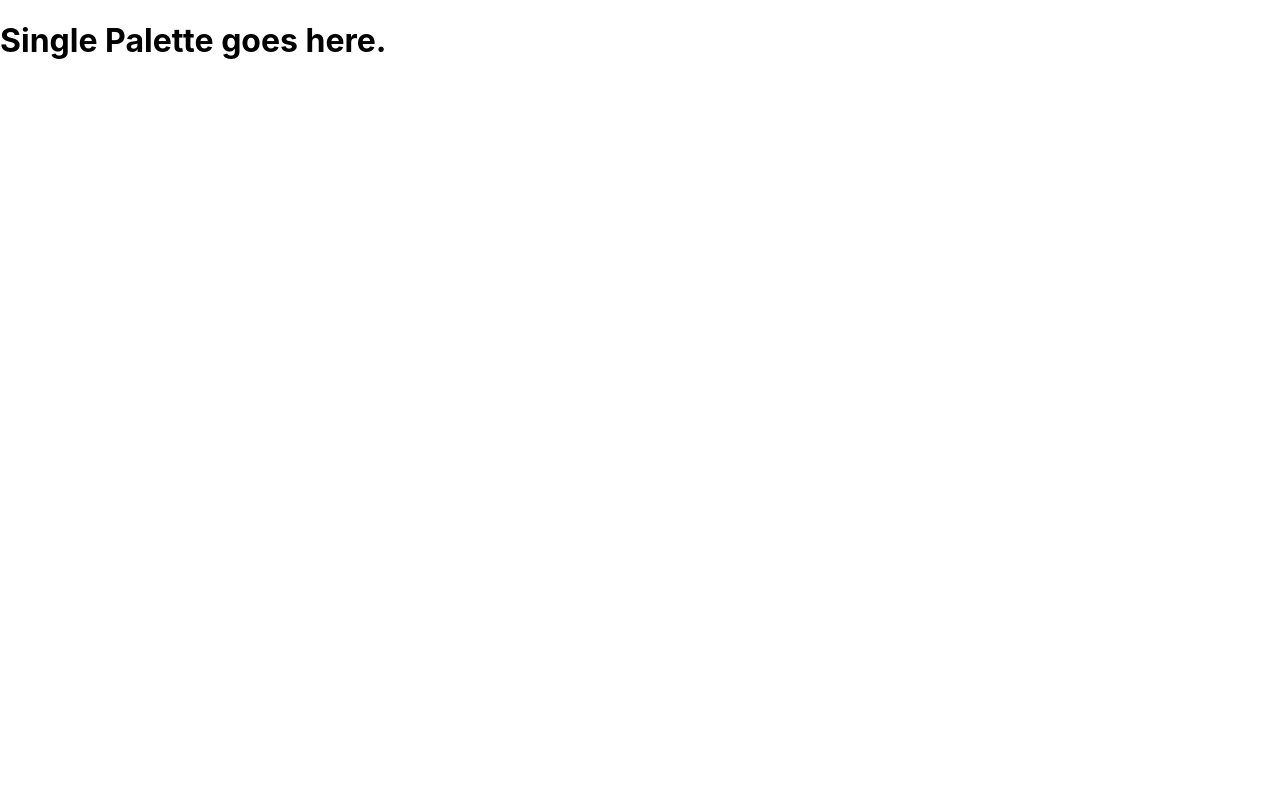
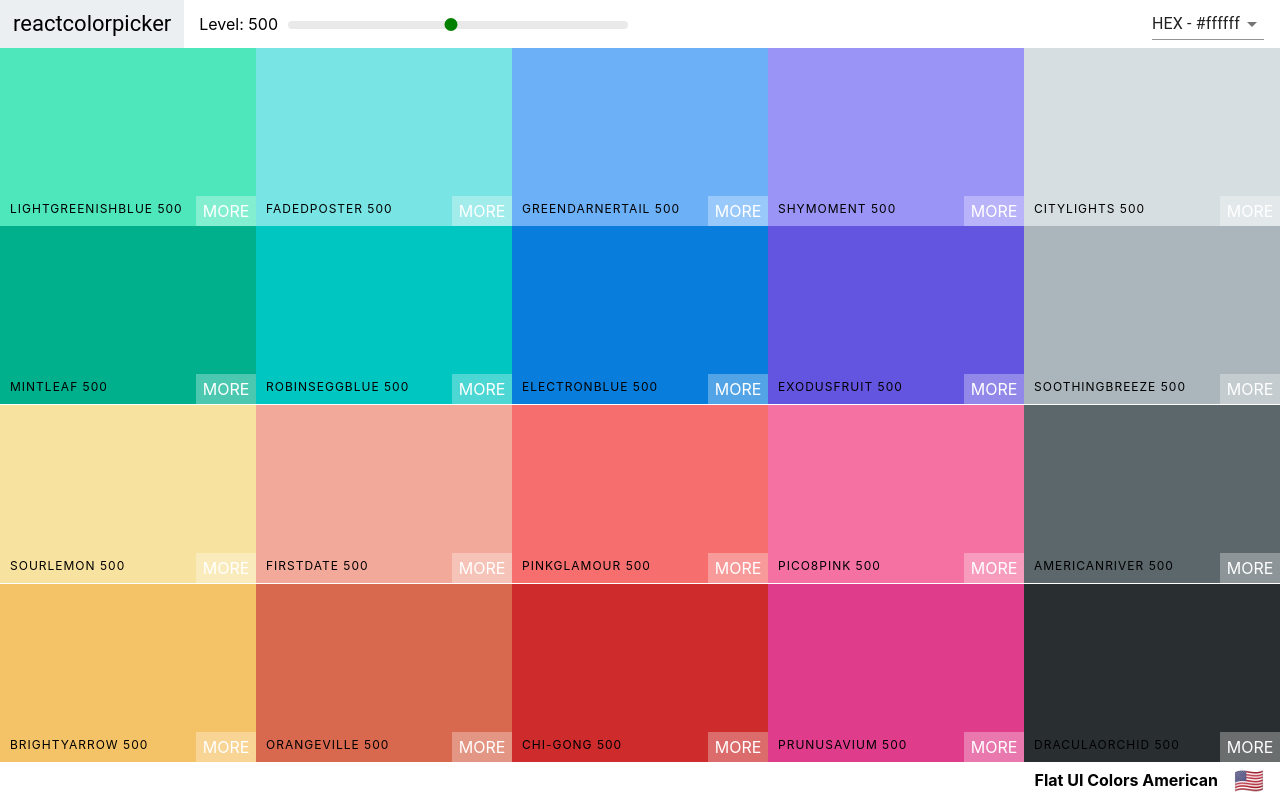
Before and after one commit to adarshnanwani/colors-app, a React (Create React App) app: page /palette/flat-ui-colors-american in a window 1280 px wide. Built offline with nearby package versions, Linux system fonts and the light colour scheme; the HTML template or start-up script is replaced by a standard one.

Commit message:
Fix palette route.

```diff
--- a/src/App.js
+++ b/src/App.js
@@ -5,14 +5,20 @@ import seedColors from "./seedColors";
 import generatePalette from "./colorHelpers";
 
 function App() {
-  console.log();
+  function findPalette(id) {
+    return seedColors.find(color => color.id === id);
+  }
   return (
     <Switch>
       <Route exact path="/" render={() => <h1>Palette list goes here.</h1>} />
       <Route
         exact
         path="/palette/:id"
-        render={() => <h1>Single Palette goes  here.</h1>}
+        render={routeProps => (
+          <Palette
+            palette={generatePalette(findPalette(routeProps.match.params.id))}
+          />
+        )}
       />
       {/* <div>
       <Palette palette={generatePalette(seedColors[2])}/>
```
